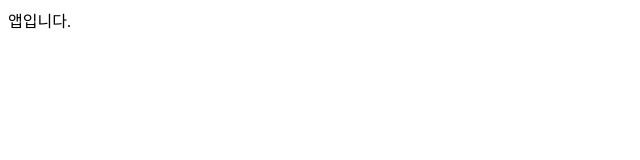
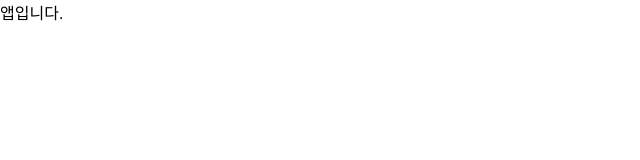
Before and after one commit to hyebin26/check, a React (Create React App) app: page / in a window 1280 px wide. Shown: the top 160 px of the page, without its empty margins (0-640 px from the left). Built offline with nearby package versions, Linux system fonts and the light colour scheme.

Commit message:
feat: global css 추가

```diff
--- a/src/index.tsx
+++ b/src/index.tsx
@@ -1,12 +1,14 @@
 import React from "react";
 import ReactDOM from "react-dom/client";
 import App from "./App";
+import GlobalStyle from "./styles/global";
 
 const root = ReactDOM.createRoot(
   document.getElementById("root") as HTMLElement
 );
 root.render(
   <React.StrictMode>
+    <GlobalStyle />
     <App />
   </React.StrictMode>
 );
--- /dev/null
+++ b/src/styles/global.tsx
@@ -0,0 +1,34 @@
+import { Global, css } from "@emotion/react";
+
+const GlobalStyle = () => {
+  return <Global styles={style} />;
+};
+
+const style = css`
+  body {
+    font-family: "Noto Sans KR", sans-serif;
+  }
+
+  select,
+  input,
+  button,
+  textarea {
+    border: 0;
+    outline: 0 !important;
+  }
+  a {
+    text-decoration: none;
+    cursor: pointer;
+    color: inherit;
+  }
+  li {
+    list-style: none;
+  }
+  * {
+    padding: 0;
+    box-sizing: border-box;
+    margin: 0;
+  }
+`;
+
+export default GlobalStyle;
```
